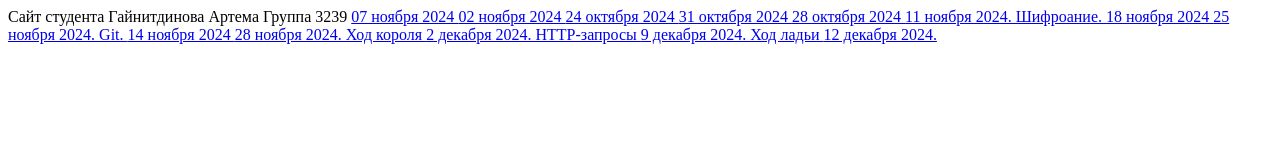
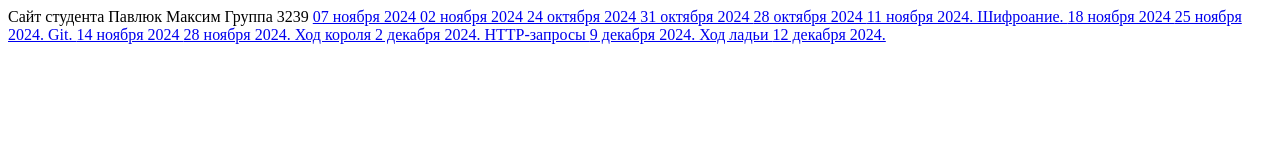
Before and after one commit to delovoy1337/delovoy1337.github.io, a plain HTML site: page index.html in a window 1280 px wide. Drawn offline with Linux system fonts and the light colour scheme.

Commit message:
Add files via upload

```diff
--- a/index.html
+++ b/index.html
@@ -6,7 +6,7 @@
     <title>Document</title>
 </head>
 <body>
-    Cайт студента Гайнитдинова Артема Группа 3239
+    Cайт студента Павлюк Максим Группа 3239
     <a href="07nov24.html">07 ноября 2024 </a>
      <a href="02nov24.html">02 ноября 2024 </a>
      <a href="24oct24.html">24 октября 2024 </a>
```
